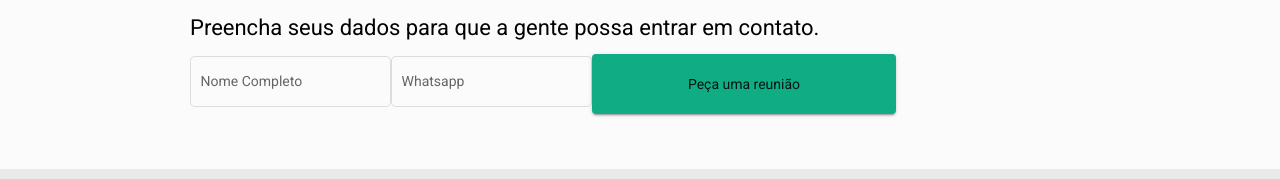
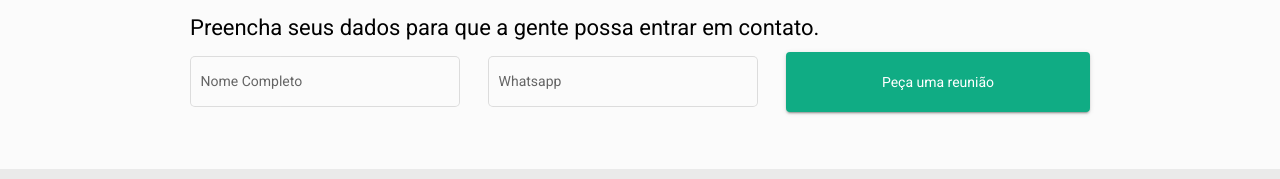
Before and after one commit to MarleneMoraes/desafio01-pessoas-de-tech, an Angular app in the folder desafio01/: page / in a window 1280 px wide. Shown: the part 1292-1471 px from the top of the page. Built offline with nearby package versions, Linux system fonts and the light colour scheme.

Commit message:
fix changes material

```diff
--- a/desafio01/src/app/component/header/header.component.css
+++ b/desafio01/src/app/component/header/header.component.css
@@ -7,6 +7,7 @@
 
 h1 {
     font-weight: bold;
+    color: var(--off-white);
 }
 
 /* Ícones do header */
--- a/desafio01/src/app/component/section-form/section-form.component.css
+++ b/desafio01/src/app/component/section-form/section-form.component.css
@@ -8,21 +8,23 @@
     display: block;
     width: 75%;
 }
+form {
+    display: flex;
+    justify-content: space-between;
+    flex-wrap: wrap;
+}
 
 /* Configuração de formulário */
-.form-control,
-.btn-form {
-    width: 304px;
-    height: 60px;
-}
-
-.mat-form-field {
-    color: black;
+.form-item {
+    min-width: 30%;
 }
 
 /* Efeitos de cor do botão */
 .btn-form {
     background-color: var(--success);
+    color: var(--off-white);
+    width: 304px;
+    height: 60px;
 }
 
 .btn-form:hover {
--- a/desafio01/src/app/component/section-form/section-form.component.html
+++ b/desafio01/src/app/component/section-form/section-form.component.html
@@ -9,12 +9,12 @@
         <form>
             <mat-form-field class="form-item" appearance="outline">
               <mat-label class="form-label" for="name">Nome Completo</mat-label>
-              <input matInput type="text" id="name" placeholder="Ex: Mateus Ávila Isidoro">
+              <input matInput type="text" id="name" class="form-control" placeholder="Ex: Mateus Ávila Isidoro">
             </mat-form-field>
 
             <mat-form-field class="form-item" appearance="outline">
               <mat-label class="form-label" for="whatsapp">Whatsapp</mat-label>
-              <input matInput type="tel" id="whatsapp" placeholder="(99) 99999-9999">
+              <input matInput type="tel" id="whatsapp" class="form-control" placeholder="(99) 99999-9999">
             </mat-form-field>
 
             <button mat-raised-button class="btn-form">Peça uma reunião</button>
```
